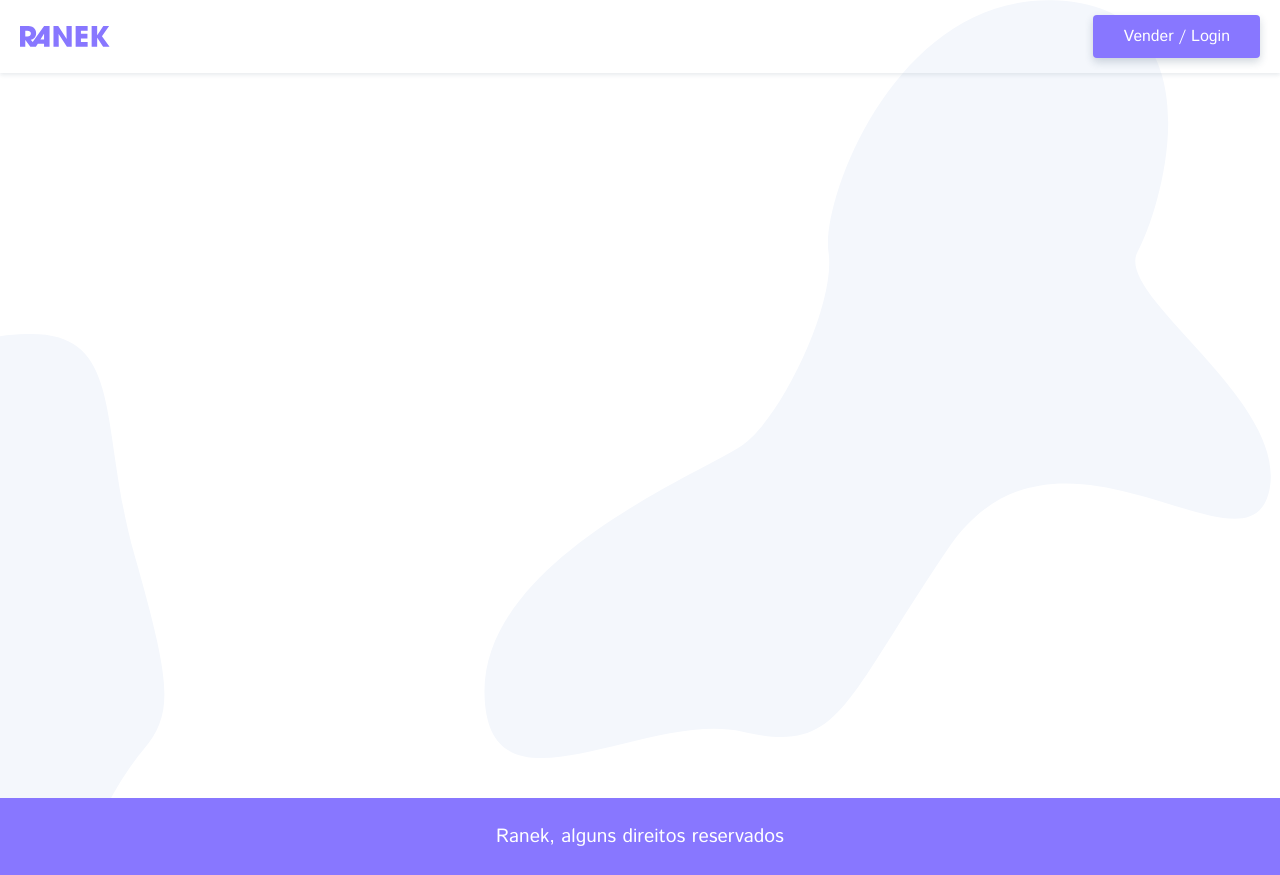
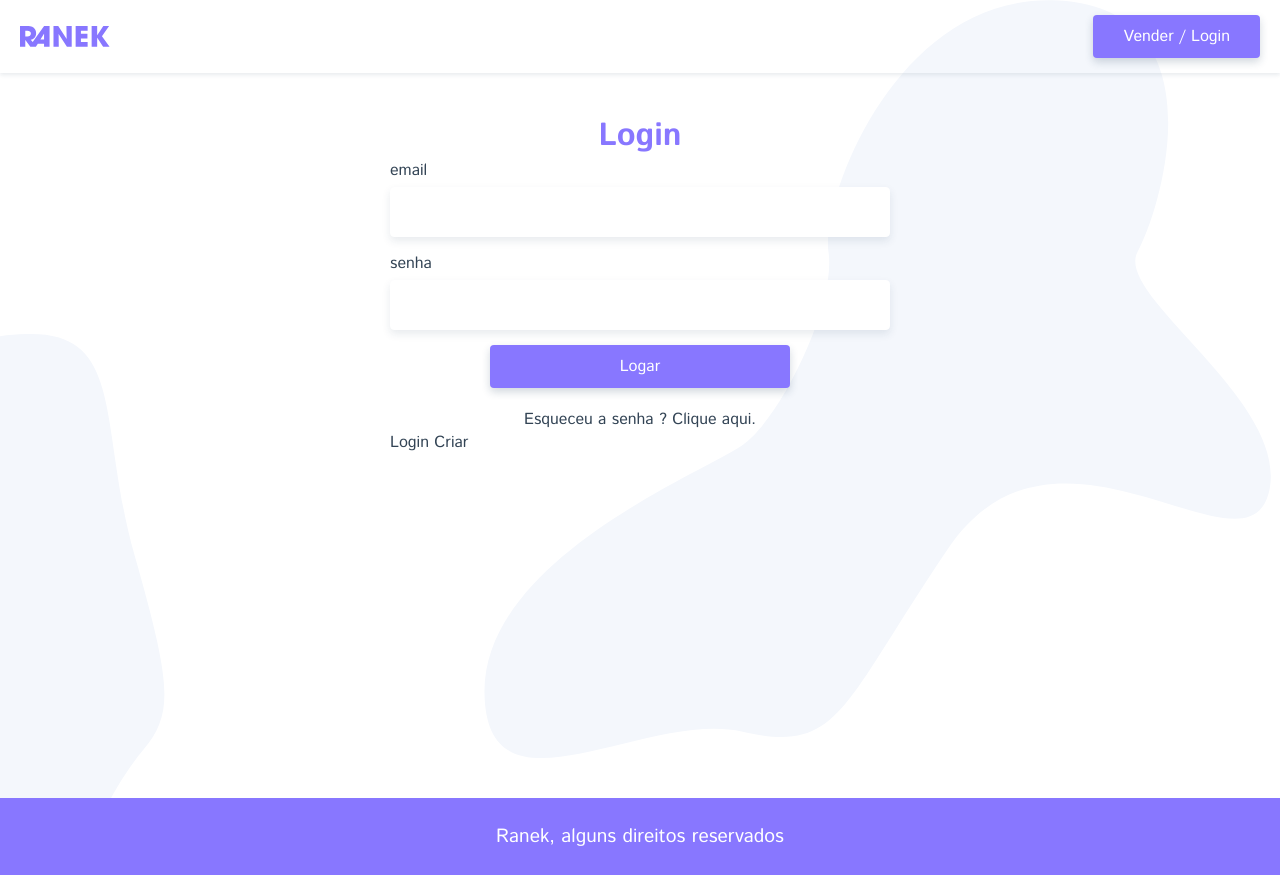
Before and after one commit to EmersonHf/ranek, a Vue app: page /login in a window 1280 px wide. Built offline with nearby package versions, Linux system fonts and the light colour scheme.

Commit message:
login page

```diff
--- a/src/App.vue
+++ b/src/App.vue
@@ -2,7 +2,9 @@
   <div id="app">
     <TheHeader></TheHeader>
     <main id="main">
-      <router-view />
+      <transition mode="out-in">
+        <router-view />
+      </transition>
     </main>
 
     <TheFooter></TheFooter>
@@ -81,6 +83,10 @@ img {
   flex: 1;
 }
 
+label {
+  margin-bottom: 5px;
+}
+
 input,
 textarea {
   border-radius: 4px;
--- /dev/null
+++ b/src/components/LoginCriar.vue
@@ -0,0 +1,12 @@
+<template>
+  <p>Login Criar</p>
+</template>
+
+<script>
+export default {
+  name: "LoginCriar",
+};
+</script>
+
+<style>
+</style>
--- a/src/router.js
+++ b/src/router.js
@@ -2,6 +2,7 @@ import Vue from "vue";
 import Router from "vue-router";
 import Home from "./views/HomeView.vue";
 import Produto from "./views/Produto.vue";
+import Login from "./views/Login.vue";
 
 Vue.use(Router);
 
@@ -20,6 +21,12 @@ export default new Router({
       component: Produto,
       props: true,
     },
+    {
+      path: "/login",
+      name: "login",
+      component: Login,
+      props: true,
+    },
   ],
   scrollBehavior() {
     return window.scrollTo({
--- /dev/null
+++ b/src/views/Login.vue
@@ -0,0 +1,77 @@
+<template>
+  <section class="login">
+    <h1>Login</h1>
+    <form>
+      <label for="email">email </label>
+      <input type="email" name="email" id="email" v-model="login.email" />
+      <label for="senha">senha </label>
+      <input
+        type="password"
+        name="password"
+        id="password"
+        v-model="login.password"
+      />
+      <button class="btn" @click="logar">Logar</button>
+    </form>
+    <p class="perdeu">
+      <a href="/" target="_blank">Esqueceu a senha ? Clique aqui.</a>
+    </p>
+    <LoginCriar></LoginCriar>
+  </section>
+</template>
+
+<script>
+import LoginCriar from "@/components/LoginCriar.vue";
+export default {
+  name: "LoginUser",
+  components: {
+    LoginCriar,
+  },
+  data() {
+    return {
+      login: {
+        email: "",
+        password: "",
+      },
+    };
+  },
+  methods: {
+    logar() {},
+  },
+};
+</script>
+
+<style scoped>
+.login {
+  max-width: 500px;
+  margin: 0 auto;
+  padding: 0 20px;
+}
+
+h1 {
+  text-align: center;
+  font-size: 2rem;
+  margin-top: 40px;
+  color: #87f;
+}
+
+form {
+  display: grid;
+}
+
+.btn {
+  width: 100%;
+  max-width: 300px;
+  margin-left: auto;
+  margin-right: auto;
+}
+
+.perdeu {
+  text-align: center;
+  margin: 20px auto 0 auto;
+}
+.perdeu a:hover {
+  color: #87f;
+  text-decoration: underline;
+}
+</style>
```
